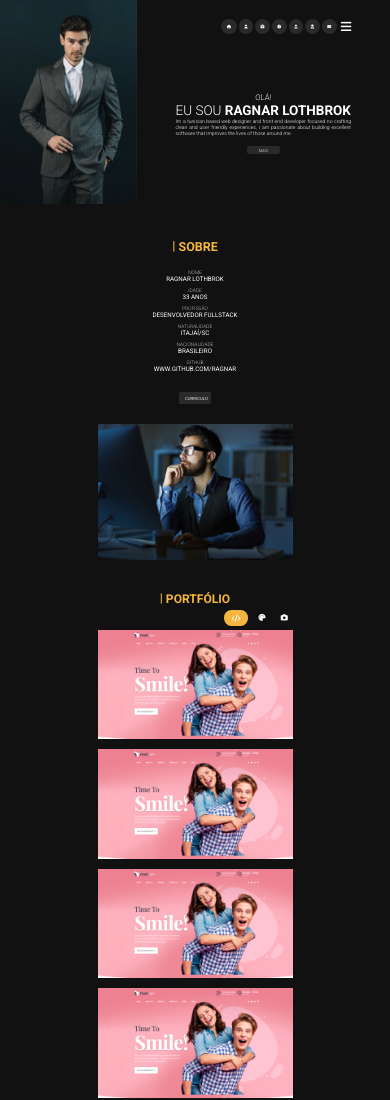
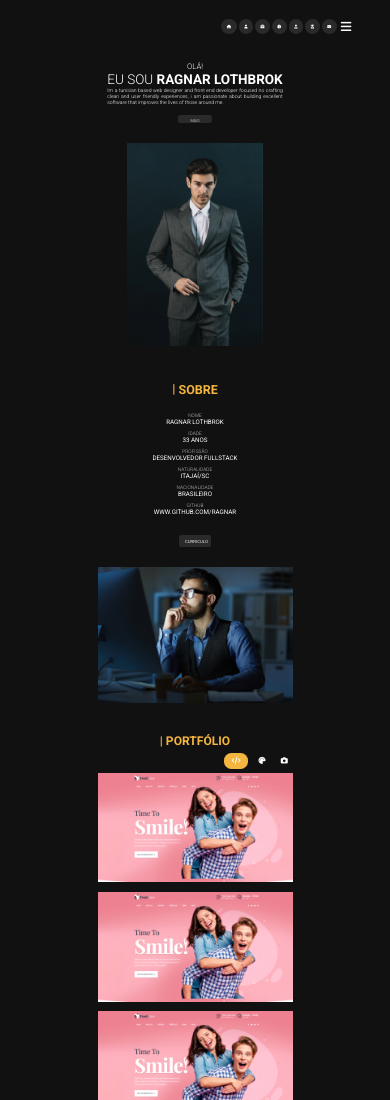
Before and after one commit to Loukanos/Loukanos.github.io, a plain HTML site: page index.html in a window 390 px wide. Shown: the top 1100 px of the page. Drawn offline with Linux system fonts and the light colour scheme.

Commit message:
Update style_home.css
section home no media query era "section_home", alterei para section-home para adequar às normas BEM

```diff
--- a/style_home.css
+++ b/style_home.css
@@ -148,7 +148,7 @@
 
 @media(max-width:450px){
 
-    .section_home{
+    .section-home{
         display: flex;
         flex-direction: column-reverse;
     }
```
